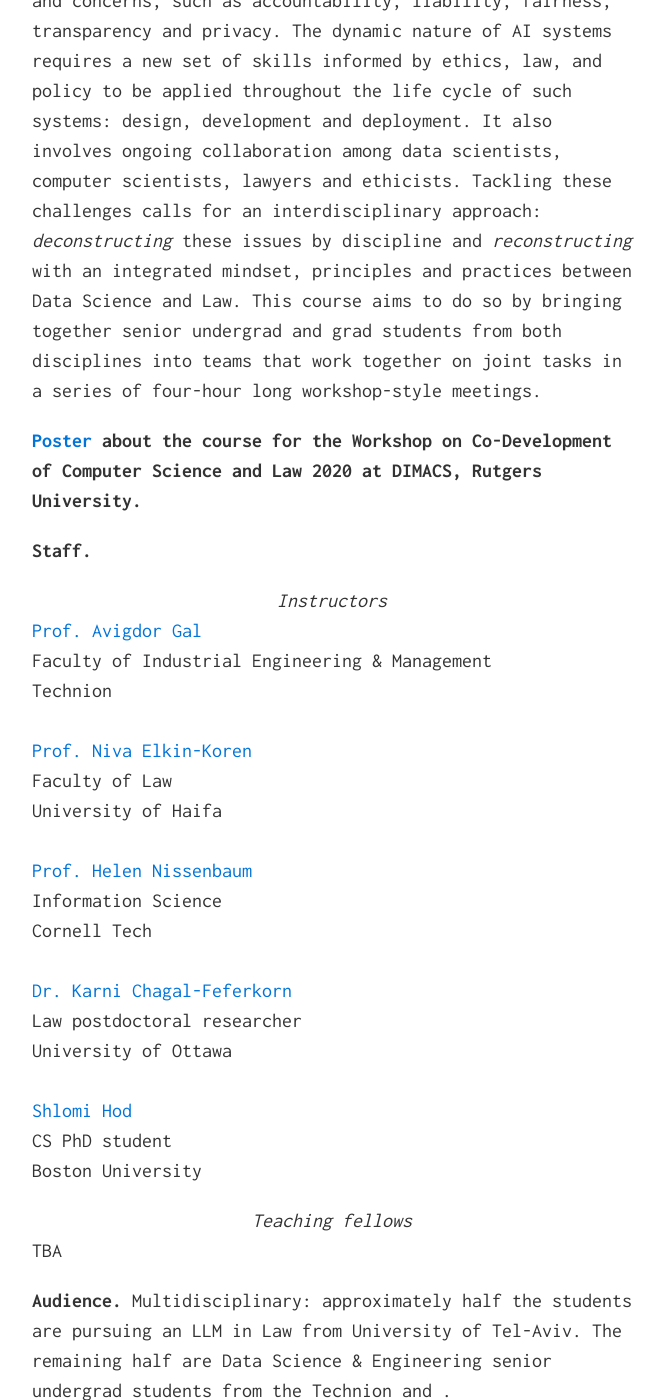
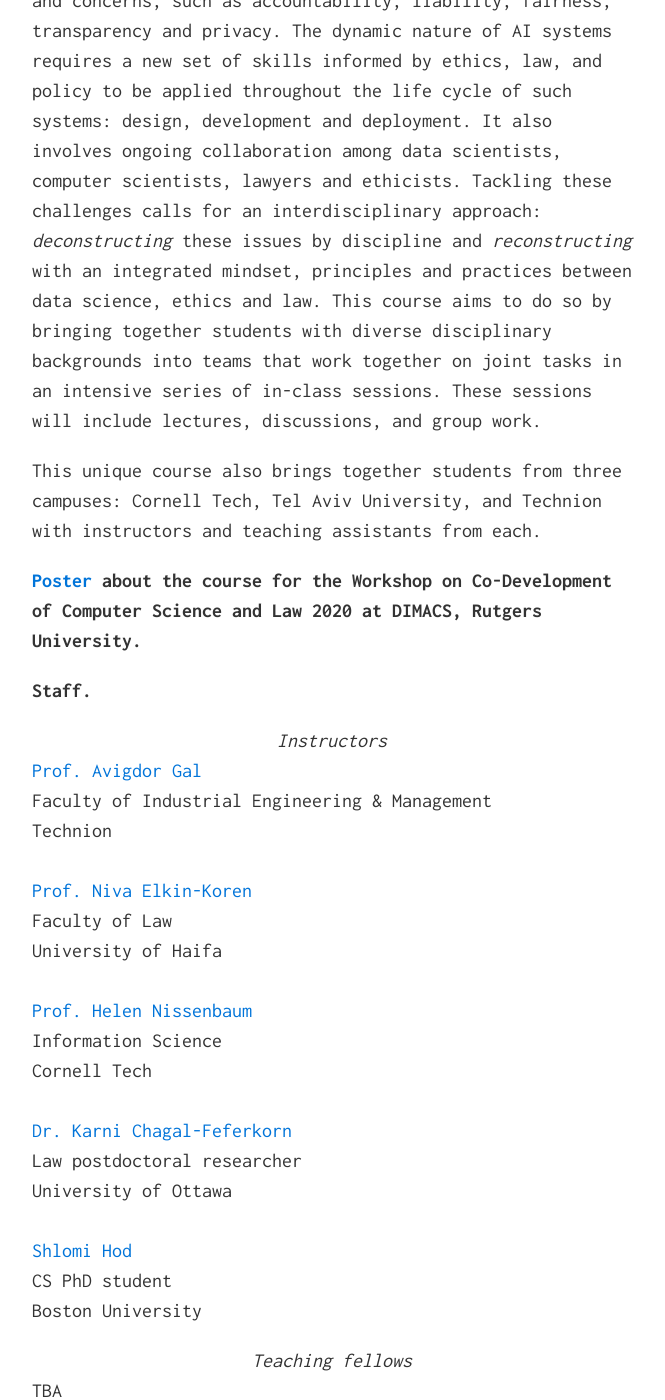
Before and after one commit to ResponsiblyAI/learn, a Jekyll site: the page built from index.md, in a window 1280 px wide and 1400 px high, scrolled down 936 px. Shown: the whole window, without its empty margins (308-973 px from the left). Built offline with Jekyll 4.4.1, drawn with Linux system fonts in a browser that asks for light colours; nearby versions of some CDN libraries; some of the changed text lies outside the part shown.

Commit message:
update audiance

```diff
--- a/index.md
+++ b/index.md
@@ -18,7 +18,10 @@
 
 <br />
 
-**Overview.** The deployment of Artificial Intelligence systems in multiple domains of society raises fundamental challenges and concerns, such as accountability, liability, fairness, transparency and privacy. The dynamic nature of AI systems requires a new set of skills informed by ethics, law, and policy to be applied throughout the life cycle of such systems: design, development and deployment. It also involves ongoing collaboration among data scientists, computer scientists, lawyers and ethicists. Tackling these challenges calls for an interdisciplinary approach: *deconstructing* these issues by discipline and *reconstructing* with an integrated mindset, principles and practices between Data Science and Law. This course aims to do so by bringing together senior undergrad and grad students from both disciplines into teams that work together on joint tasks in a series of four-hour long workshop-style meetings.
+**Overview.** The deployment of Artificial Intelligence systems in multiple domains of society raises fundamental challenges and concerns, such as accountability, liability, fairness, transparency and privacy. The dynamic nature of AI systems requires a new set of skills informed by ethics, law, and policy to be applied throughout the life cycle of such systems: design, development and deployment. It also involves ongoing collaboration among data scientists, computer scientists, lawyers and ethicists. Tackling these challenges calls for an interdisciplinary approach: *deconstructing* these issues by discipline and *reconstructing* with an integrated mindset, principles and practices between data science, ethics and law. This course aims to do so by bringing together students with diverse disciplinary backgrounds into teams that work together on joint tasks in an intensive series of in-class sessions. These sessions will include lectures, discussions, and group work.
+
+This unique course also brings together students from three campuses: Cornell Tech, Tel Aviv University, and Technion with instructors and teaching assistants from each.
+
 
 **[Poster](assets/poster.pdf) about the course for the Workshop on Co-Development of Computer Science and Law 2020 at DIMACS, Rutgers University.**
 
@@ -49,7 +52,7 @@
 <div style="text-align: center;"><em>Teaching fellows</em></div>
 TBA
 
-**Audience.** Multidisciplinary: approximately half the students are pursuing an LLM in Law from University of Tel-Aviv. The remaining half are Data Science & Engineering senior undergrad students from the Technion and .
+**Audience.** Multidisciplinary: approximately half the students are pursuing an LLM in Law from University of Tel-Aviv. The remaining half are Data Science & Engineering senior undergrad students from the Technion and Jacobs Technion-Cornell Dual Master students.
 
 **Schedule.**
 May 27-June 17 | Monday, Tuesday, Thursday
```
